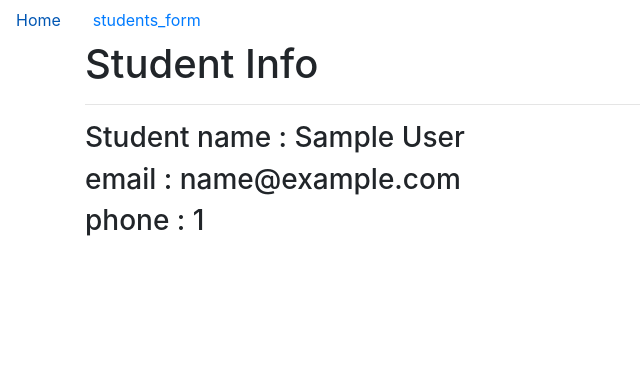
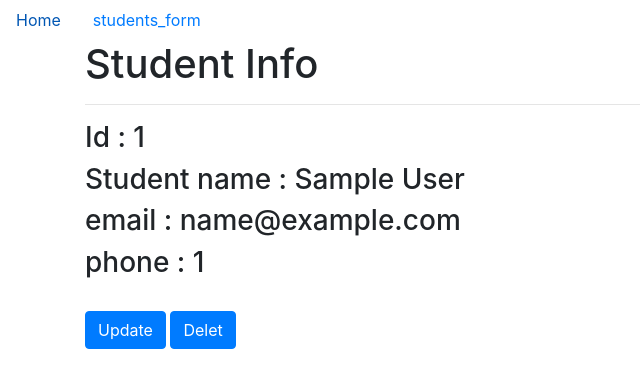
Before and after one commit to ashikbhuyan17/CRUD-OPERATIONS-DJANGO, a Django app: page /student_info/1/ in a window 1280 px wide. Shown: the top 388 px of the page, without its empty margins (0-640 px from the left). Run offline with Django 3.2, Linux system fonts and the light colour scheme; tables that the repository leaves empty hold one stand-in row (values such as "Sample post"); some libraries are stand-ins or nearby versions.

Commit message:
complete crud operation

```diff
--- /dev/null
+++ b/todo/tasks/templates/delet.html
@@ -0,0 +1,4 @@
+{% extends 'base.html' %}
+{% block content %}
+    <div class="alt alt-danger">{{delet_message}}</div>
+{% endblock content %}
--- a/todo/tasks/templates/home.html
+++ b/todo/tasks/templates/home.html
@@ -5,7 +5,7 @@
 
 <ul>
     {% for s in  student_list %}
-       <li> <a href="{% url 'student_info' studentid=s.id  %}">{{s.firstName}} {{s.lastName}}</li></a>
+       <li> <a href="{% url 'student_info' studentid=s.id  %}">ID -> {{s.id}} : {{s.firstName}} {{s.lastName}}</li></a>
 
 
     {% endfor %}
--- a/todo/tasks/templates/student_info.html
+++ b/todo/tasks/templates/student_info.html
@@ -3,8 +3,13 @@
 <div class="container">
     <h1>Student Info</h1>
     <hr>
-    <h3>Student name : {{student_id.firstName}} {{student_id.lastName}}</h3>
-    <h3>email : {{student_id.email}} </h3>
-    <h3>phone : {{student_id.phone}} </h3>
+    <h3>Id  : {{student_info.id}} </h3>
+    <h3>Student name : {{student_info.firstName}} {{student_info.lastName}}</h3>
+    <h3>email : {{student_info.email}} </h3>
+    <h3>phone : {{student_info.phone}} </h3>
+    <br>
+    <a href="{% url 'update' studentid=student_info.id  %}" class="btn btn-primary"> Update </a>
+    <a href="{% url 'delet' studentid=student_info.id  %}" class="btn btn-primary"> Delet </a>
+
 </div>
 {% endblock content %}
--- a/todo/tasks/urls.py
+++ b/todo/tasks/urls.py
@@ -5,6 +5,11 @@ urlpatterns = [
     path('todo/', views.index,name='todo'),
     path('', views.home, name='home'),
     path('students_form/', views.students_form, name='students_form'),
-    path('student_info/<int:studentid>/', views.student_info, name='student_info')
+    path('student_info/<int:studentid>/', views.student_info, name='student_info'),
+    path('update/<int:studentid>/', views.update, name='update'),
+    path('delet/<int:studentid>/', views.delet, name='delet'),
+
+
+
 
 ]
--- a/todo/tasks/views.py
+++ b/todo/tasks/views.py
@@ -19,13 +19,14 @@ def index(request):
     }
     return render(request, 'list.html', context)
 
+
 def students_form(request):
     sform=studentsForm()
     if request.method == "POST" :
         sform=studentsForm(request.POST)
         if sform.is_valid():
             sform.save()
-            return redirect(students_form)
+            return redirect(home)
     context={
         'title':"studentForm",
         "sform": sform,
@@ -43,9 +44,34 @@ def home(request):
 
 
 def student_info(request,studentid):
-    student_id = Student.objects.get(pk=studentid)
+    student_info = Student.objects.get(pk=studentid)
     context={
-        'student_id':student_id,
+        'student_info':student_info,
     }
 
     return render(request, 'student_info.html',context)
+
+
+def update(request,studentid):
+    student_info = Student.objects.get(pk=studentid)
+
+    updateForm=studentsForm(instance=student_info)
+    if request.method == "POST" :
+        updateForm=studentsForm(request.POST,instance=student_info)
+        if updateForm.is_valid():
+            updateForm.save()
+            return redirect(home)
+    context={
+        'title':"updateForm",
+        "updateForm": updateForm,
+    }
+    return render(request, 'update.html', context)
+
+
+def delet(request,studentid):
+    student_info = Student.objects.get(pk=studentid).delete()
+    context={
+        'title':"DeletInfo",
+        "delet_message": "Delet Done",
+    }
+    return render(request, 'delet.html', context)
```
Also changed, not shown: todo/tasks/templates/update.html (added, +16 -0 lines).
